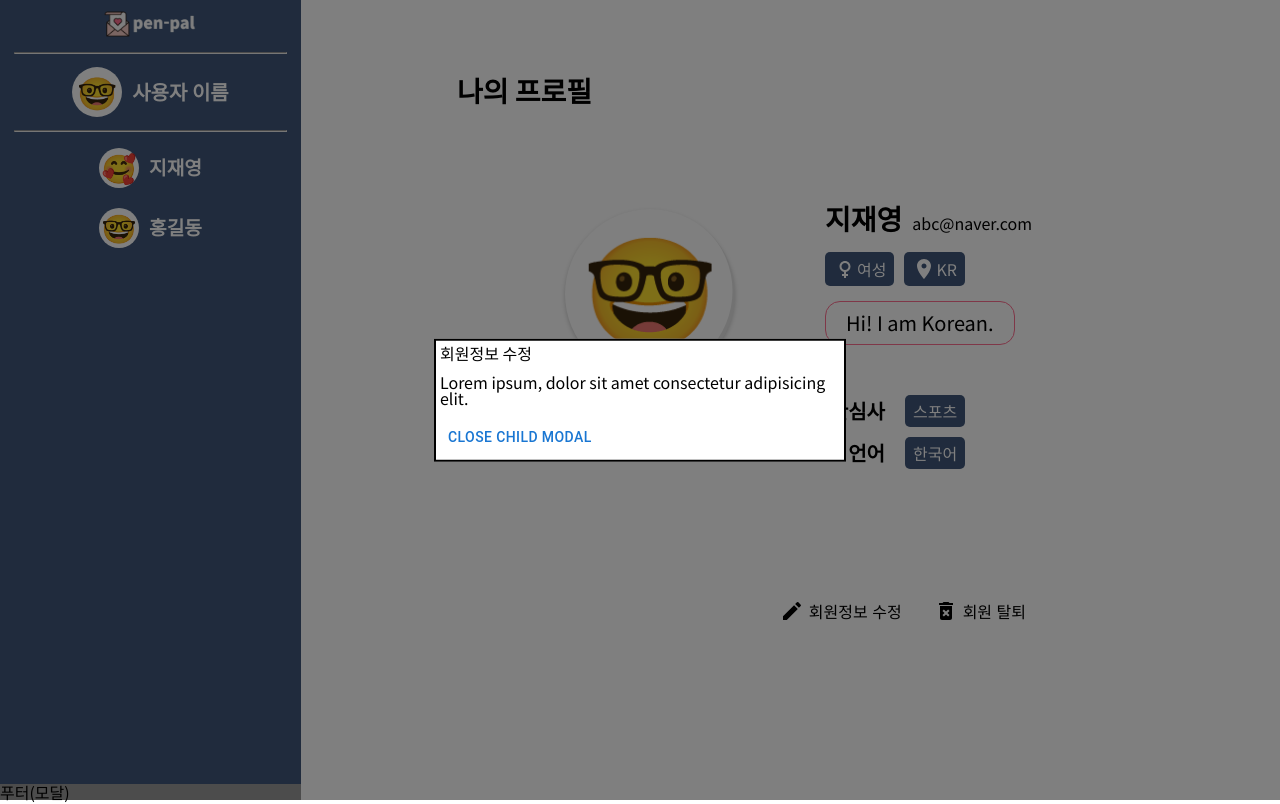
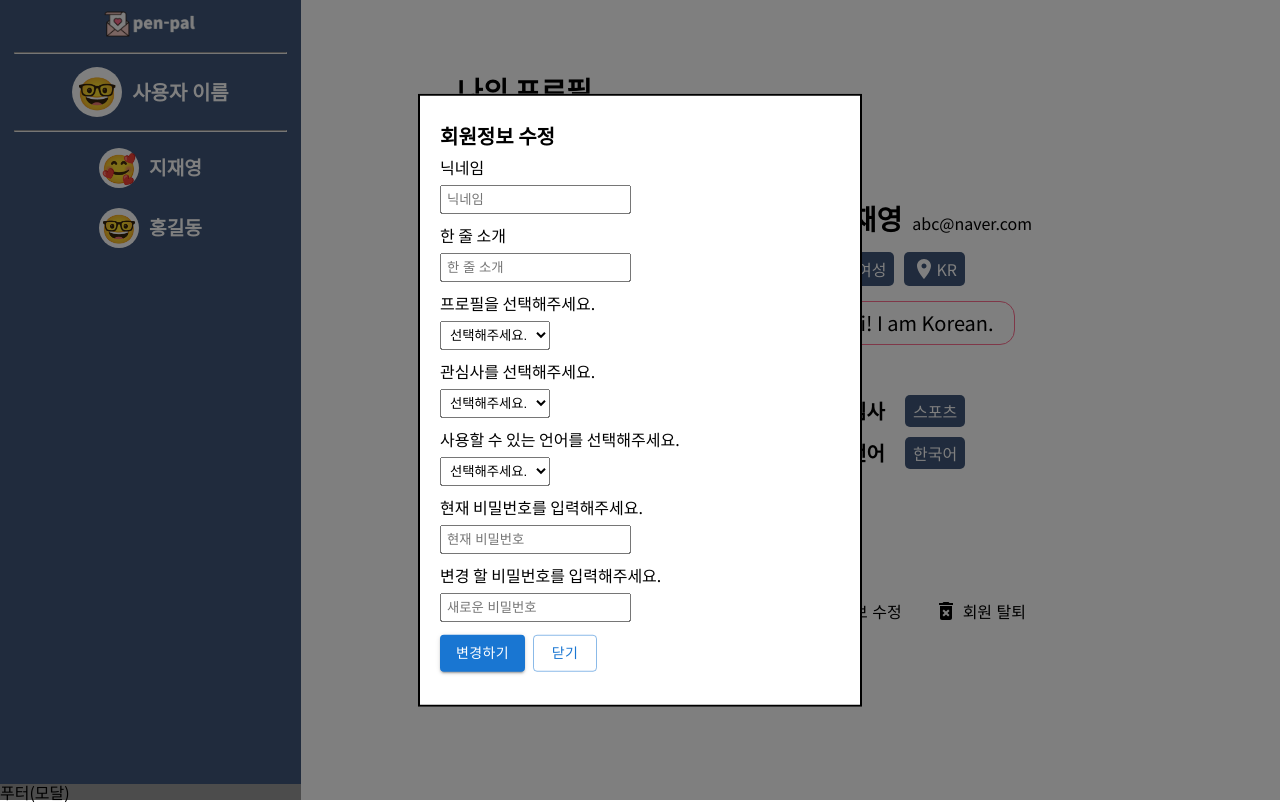
Before and after one commit to nowirte/MaeilMail, a React (Create React App) app in the folder client/: page /mypage in a window 1280 px wide. Both pictures are taken after a click on the button "회원정보 수정". Built offline with nearby package versions, Linux system fonts and the light colour scheme.

Commit message:
[#36] style: 회원정보 수정 모달 디자인

```diff
--- a/client/src/pages/MyPage/UserInfoEdit.jsx
+++ b/client/src/pages/MyPage/UserInfoEdit.jsx
@@ -1,9 +1,14 @@
 import React, { useState } from 'react';
-// import styled from 'styled-components';
+import styled from 'styled-components';
 import EditIcon from '@mui/icons-material/Edit';
 import Modal from '@mui/material/Modal';
 import Button from '@mui/material/Button';
 import { SettingBtn, ModalStyle } from './style';
+
+const Title = styled.h2`
+  font-size: 1.25rem;
+  font-weight: bold;
+`;
 
 const UserInfoEditArea = () => {
   const [open, setOpen] = useState(false);
@@ -28,11 +33,74 @@ const UserInfoEditArea = () => {
       >
         <ModalStyle>
           {/* 모달 스타일 박스 쉐도우 값 설정 필요 */}
-          <h2 id="userInfoEdit-title">회원정보 수정</h2>
-          <p id="userInfoEdit-description">
-            Lorem ipsum, dolor sit amet consectetur adipisicing elit.
-          </p>
-          <Button onClick={handleClose}>Close Child Modal</Button>
+          <Title id="userInfoEdit-title">회원정보 수정</Title>
+          <div id="userInfoEdit-description">
+            <form className="userInfoEditForm">
+              <label htmlFor="nickName">
+                닉네임
+                <input id="nickName" type="text" placeholder="닉네임" />
+              </label>
+              <label htmlFor="introduction">
+                한 줄 소개
+                <input id="introduction" type="text" placeholder="한 줄 소개" />
+              </label>
+              <label htmlFor="emoji">
+                프로필을 선택해주세요.
+                <select name="emoji" id="emoji">
+                  <option value="">선택해주세요.</option>
+                  <option value="angel">😇</option>
+                  <option value="lovely">😍</option>
+                  <option value="smile">😁</option>
+                </select>
+              </label>
+              <label htmlFor="topic">
+                관심사를 선택해주세요.
+                <select name="topic" id="topic">
+                  <option value="">선택해주세요.</option>
+                  <option value="movie">영화</option>
+                  <option value="language">언어</option>
+                  <option value="reading">독서</option>
+                </select>
+              </label>
+              <label htmlFor="language">
+                사용할 수 있는 언어를 선택해주세요.
+                <select name="language" id="language">
+                  <option value="">선택해주세요.</option>
+                  <option value="korean">한국어</option>
+                  <option value="english">영어</option>
+                  <option value="chinese">중국어</option>
+                </select>
+              </label>
+              <label htmlFor="currentPassowrd">
+                현재 비밀번호를 입력해주세요.
+                <input
+                  id="currentPassowrd"
+                  type="password"
+                  placeholder="현재 비밀번호"
+                />
+              </label>
+              <label htmlFor="changedPassowrd">
+                변경 할 비밀번호를 입력해주세요.
+                <input
+                  id="changedPassowrd"
+                  type="password"
+                  placeholder="새로운 비밀번호"
+                />
+              </label>
+              <Button
+                variant="contained"
+                type="submit"
+                disabled={false}
+                sx={{ mr: 1 }}
+              >
+                변경하기
+              </Button>
+              <Button type="button" variant="outlined" onClick={handleClose}>
+                닫기
+              </Button>
+            </form>
+          </div>
+          {/* <Button onClick={handleClose}>Close Child Modal</Button> */}
         </ModalStyle>
       </Modal>
     </div>
@@ -40,3 +108,5 @@ const UserInfoEditArea = () => {
 };
 
 export default UserInfoEditArea;
+
+// 닉네임, 한줄소개, 프로필 이모지, 관심사, 언어, 비밀번호
--- a/client/src/pages/MyPage/style.jsx
+++ b/client/src/pages/MyPage/style.jsx
@@ -92,9 +92,16 @@ const ModalStyle = styled.div`
   background-color: white;
   border: 2px solid #000;
   /* boxShadow: 24, */
-  padding: 4px;
+  padding: 20px;
   & * {
+    margin-top: 10px;
     margin-bottom: 13px;
+  }
+
+  & input,
+  select {
+    display: block;
+    padding: 5px 5px;
   }
 `;
 
```
